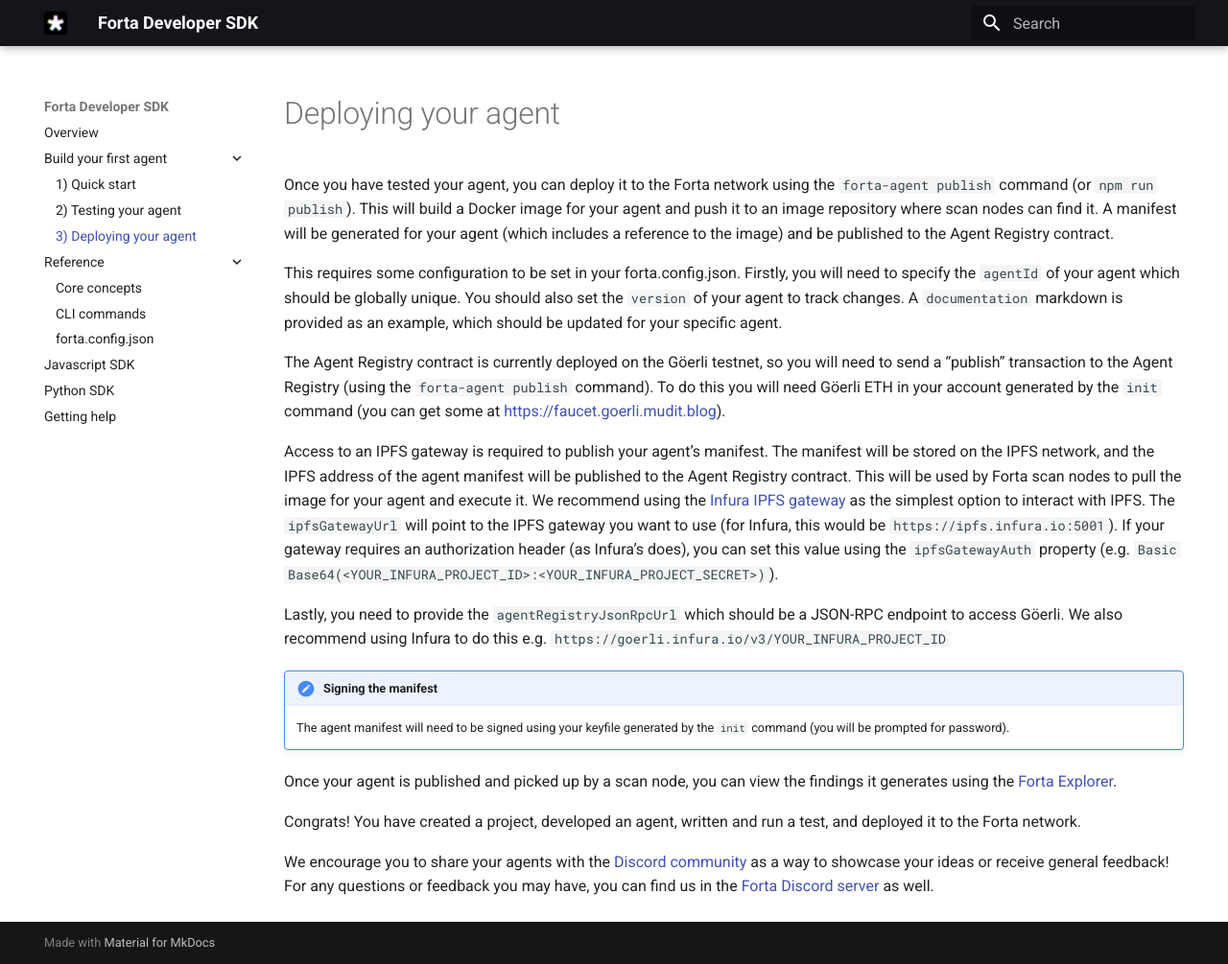
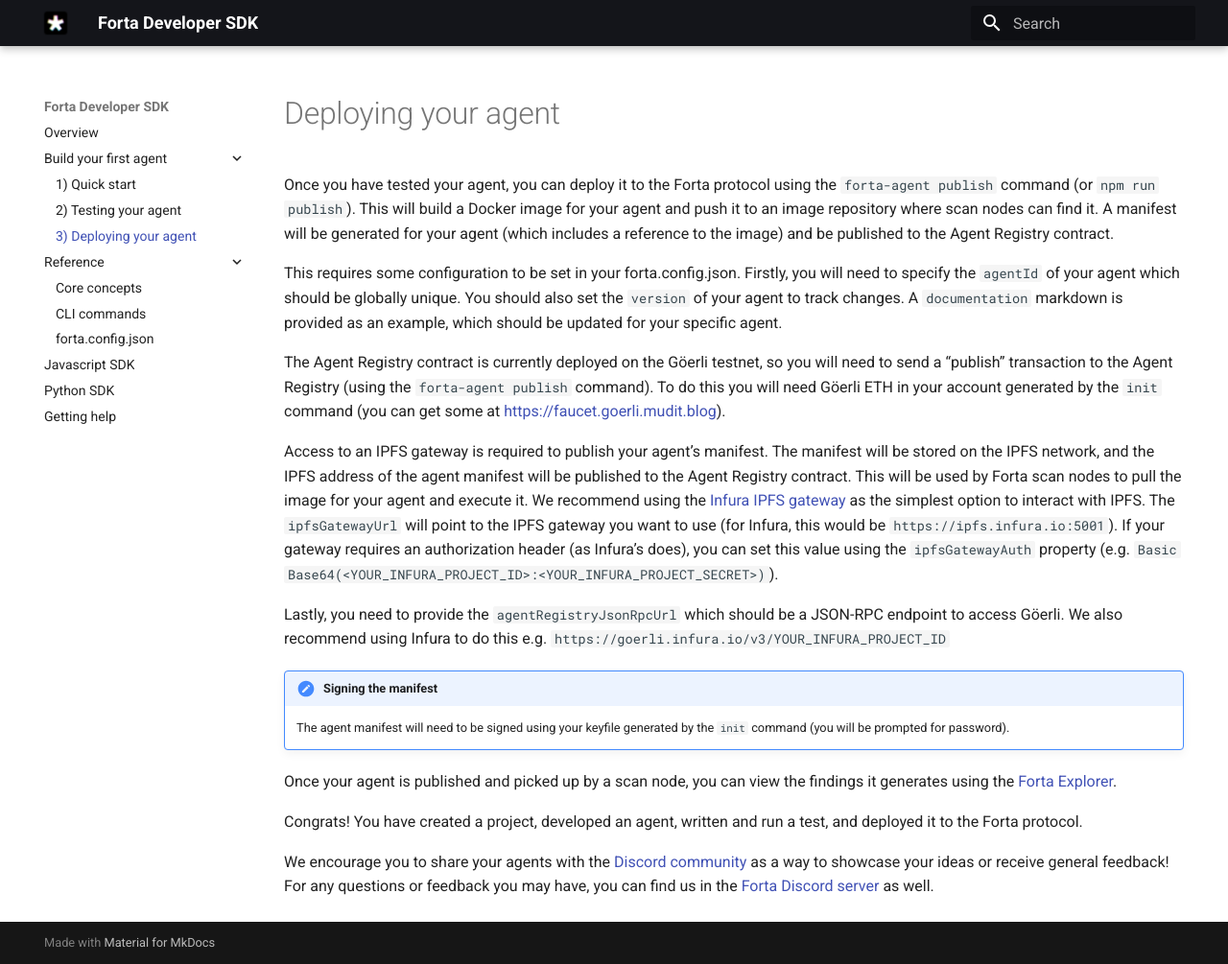
Before and after one commit to forta-network/docs, an MkDocs documentation site: the page built from docs/deploying.md, in a window 1280 px wide and 1005 px high. Shown: the whole window at 96% size. Built offline with MkDocs 1.6.1 and Material for MkDocs 9.7.7, drawn with Linux system fonts in a browser that asks for light colours.

Commit message:
rename forta network to forta protocol

```diff
--- a/docs/deploying.md
+++ b/docs/deploying.md
@@ -5,7 +5,7 @@
 
 # Deploying your agent
 
-Once you have tested your agent, you can deploy it to the Forta network using the `forta-agent publish` command (or `npm run publish`). This will build a Docker image for your agent and push it to an image repository where scan nodes can find it. A manifest will be generated for your agent (which includes a reference to the image) and be published to the Agent Registry contract.
+Once you have tested your agent, you can deploy it to the Forta protocol using the `forta-agent publish` command (or `npm run publish`). This will build a Docker image for your agent and push it to an image repository where scan nodes can find it. A manifest will be generated for your agent (which includes a reference to the image) and be published to the Agent Registry contract.
 
 This requires some configuration to be set in your forta.config.json. Firstly, you will need to specify the `agentId` of your agent which should be globally unique. You should also set the `version` of your agent to track changes. A `documentation` markdown is provided as an example, which should be updated for your specific agent.
 
@@ -20,6 +20,6 @@
 
 Once your agent is published and picked up by a scan node, you can view the findings it generates using the [Forta Explorer](https://explorer.forta.network/).
 
-Congrats! You have created a project, developed an agent, written and run a test, and deployed it to the Forta network.
+Congrats! You have created a project, developed an agent, written and run a test, and deployed it to the Forta protocol.
 
 We encourage you to share your agents with the [Discord community](https://discord.gg/DUju5Dh4J9) as a way to showcase your ideas or receive general feedback! For any questions or feedback you may have, you can find us in the [Forta Discord server](https://discord.gg/DUju5Dh4J9) as well.
```
Also changed, not shown: docs/cli.md (+1 -1 lines), docs/concepts.md (+2 -2 lines).
